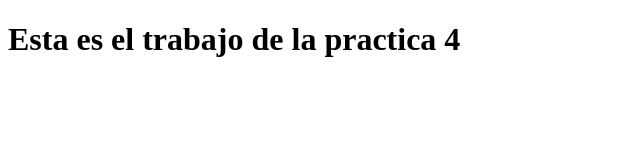
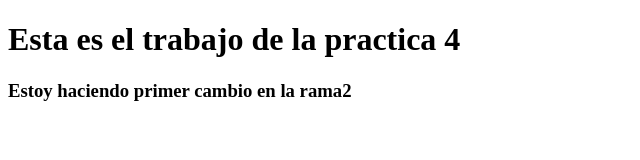
Before and after one commit to hervis30/branchGitHub, a plain HTML site: page index.html in a window 1280 px wide. Shown: the whole page, without its empty margins (0-640 px from the left). Drawn offline with Linux system fonts and the light colour scheme.

Commit message:
primer cambion en la rama2

```diff
--- a/index.html
+++ b/index.html
@@ -10,6 +10,7 @@
 
 <body>
     <h1>Esta es el trabajo de la practica 4</h1>
+    <h3>Estoy haciendo primer cambio en la rama2</h3>
 </body>
 
 </html>
```
